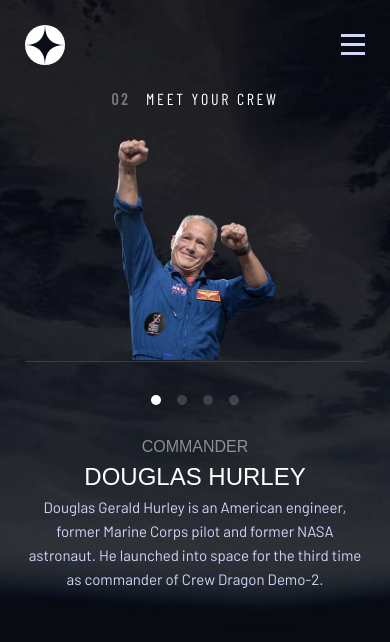
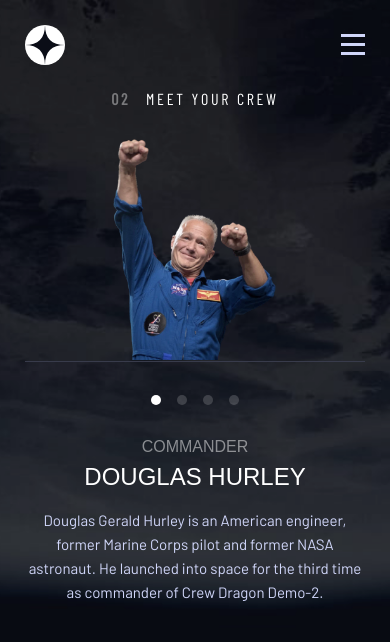
Before and after one commit to JorgeAMendoza/space-tourism-site, a Next.js app: page /crew in a window 390 px wide. Shown: the top 642 px of the page. Built offline with nearby package versions, Linux system fonts and the light colour scheme; a web font is replaced by a local one.

Commit message:
fix spacing for the crew member text on mobile

```diff
--- a/app/crew/components/Crew/crew.module.css
+++ b/app/crew/components/Crew/crew.module.css
@@ -13,10 +13,10 @@
 .crewInfo > p {
   font-size: 1.5rem;
   color: var(--purple-text);
-  margin-block-start: 1.3rem;
   line-height: 1.6;
   width: min(100%, 45.8rem);
   margin: 0 auto;
+  margin-block-start: 1.3rem;
 }
 
 /* adjust other crew member text */
```
